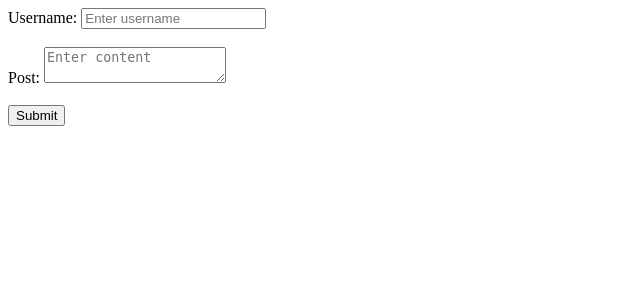
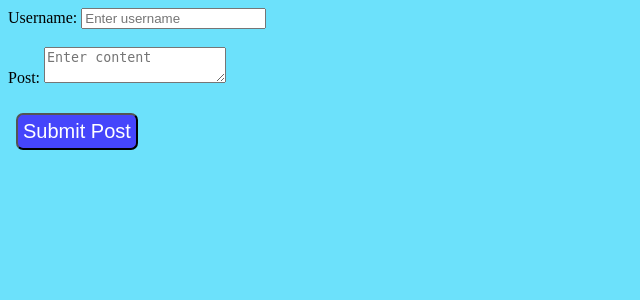
Before and after one commit to AlokRanjan-github/Learning-Backend, a Node server app: template Basic Social Media/views/new.ejs in a window 1280 px wide. Shown: the top 300 px of the page, without its empty margins (0-640 px from the left). Run offline with Node 20, Linux system fonts and the light colour scheme; the template is opened without the code that fills it, so the values that code supplies are empty.

Commit message:
new post route

```diff
--- a/Basic Social Media/index.js
+++ b/Basic Social Media/index.js
@@ -35,10 +35,12 @@ app.get("/posts", (req, res) => {
   res.render("index.ejs", { posts });
 });
 
-app.get("/", (req, res) => {
-  res.send("<h1>This is you Home page</h1>");
+app.get("/posts/new", (req, res) => {
+  res.render("new.ejs");
 });
 
-app.get("/posts/new",(req,res)=>{
-  res.render("new.ejs");
-})
+app.post("/posts", (req, res) => {
+  let { username, content } = req.body;
+  posts.push({ username, content });
+  res.redirect("/posts");
+});
--- a/Basic Social Media/public/style.css
+++ b/Basic Social Media/public/style.css
@@ -2,18 +2,27 @@ html{
     scroll-behavior: smooth;
 }
 body{
-    background-color: burlywood;
+    background-color: rgb(108, 225, 251);
 }
 
 .container{
-    border: 2px solid red;
-    background-color: rgb(229, 134, 67);
+    border: 2px solid rgb(0, 55, 255);
+    background-color: rgb(136, 195, 251);
     border-radius: 10px;
     margin: 4px;
     padding: 5px;
     transition: transform 0.3s ease;
 }
 .container:hover{
-    background-color: chocolate;
+    background-color: rgb(166, 150, 236);
     transform: scale(1.005);
 }
+.btn{
+    text-decoration: none;
+    font-size: 20px;
+    border-radius: 7px;
+    padding: 5px;
+    margin: 8px;
+    background-color: rgb(69, 69, 251);
+    color: white;
+}
--- a/Basic Social Media/views/new.ejs
+++ b/Basic Social Media/views/new.ejs
@@ -4,6 +4,7 @@
     <meta charset="UTF-8">
     <meta name="viewport" content="width=device-width, initial-scale=1.0">
     <title>New Post</title>
+    <link rel="stylesheet" href="/style.css">
 </head>
 <body>
     <form action="/posts" method="post">
@@ -11,7 +12,7 @@
         <input type="text" placeholder="Enter username" name="username"> <br><br>
         Post:
         <textarea name="content" placeholder="Enter content"></textarea><br><br>
-        <button type="submit">Submit</button>
+        <button type="submit" class="btn">Submit Post</button>
     </form>
 </body>
 </html>
```
Also changed, not shown: Basic Social Media/views/index.ejs (+5 -3 lines).
